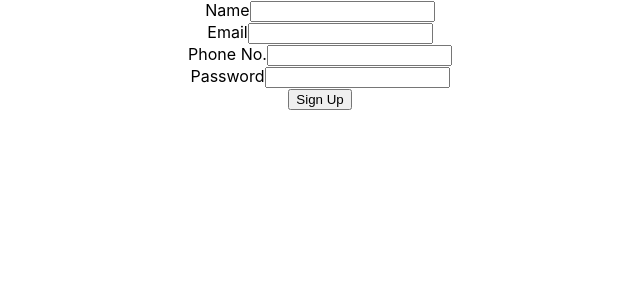
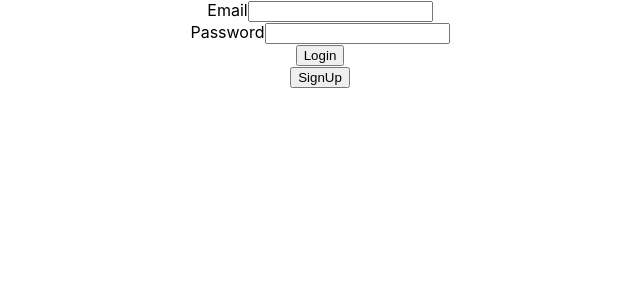
Before and after one commit to manan228/group_chat_app_frontend, a React (Create React App) app: page /login in a window 1280 px wide. Shown: the top 300 px of the page, without its empty margins (320-960 px from the left). Built offline with nearby package versions, Linux system fonts and the light colour scheme.

Commit message:
Added login component and started managing routers

```diff
--- a/package.json
+++ b/package.json
@@ -9,6 +9,7 @@
     "axios": "^1.1.3",
     "react": "^18.2.0",
     "react-dom": "^18.2.0",
+    "react-router-dom": "^6.4.2",
     "react-scripts": "5.0.1",
     "web-vitals": "^2.1.4"
   },
--- a/src/App.js
+++ b/src/App.js
@@ -1,10 +1,15 @@
-import SignUp from './SignUp';
-import './App.css';
+import SignUp from "./SignUp";
+import "./App.css";
+import Login from "./Login";
+import { Route, Routes } from "react-router-dom";
 
 function App() {
   return (
     <div className="App">
-      <SignUp />
+      <Routes>
+        <Route path="/signup" element={<SignUp />} />
+        <Route path="/login" element={<Login />} />
+      </Routes>
     </div>
   );
 }
--- /dev/null
+++ b/src/Login.jsx
@@ -0,0 +1,60 @@
+import axios from "axios";
+import React, { useRef } from "react";
+import { Navigate, redirect, useNavigate } from "react-router-dom";
+
+function Login() {
+  const navigate = useNavigate();
+  const emailInputRef = useRef();
+  const passwordInputRef = useRef();
+
+  const onLoginFormHandler = async (e) => {
+    e.preventDefault();
+
+    console.log(`on Login form handler clicked`);
+
+    const email = emailInputRef.current.value;
+    const password = passwordInputRef.current.value;
+
+    const loginObj = {
+      email,
+      password,
+    };
+
+    console.log(loginObj)
+
+    try {
+      const response = await axios.post(
+        "http://localhost:3000/login",
+        loginObj
+      );
+
+      console.log(response);
+    } catch (err) {
+      console.log(err.response.data);
+    }
+  };
+
+  return (
+    <>
+      <form onSubmit={onLoginFormHandler}>
+        <div>
+          <label>Email</label>
+          <input ref={emailInputRef} type="email" required />
+        </div>
+        <div>
+          <label>Password</label>
+          <input ref={passwordInputRef} type="password" required />
+        </div>
+        <button>Login</button>
+      </form>
+      {/* <button onClick={() => <Navigate to="/signup" replace={true} />}>
+        SignUp
+      </button> */}
+      <button onClick={() => navigate('/signup')}>
+        SignUp
+      </button>
+    </>
+  );
+}
+
+export default Login;
--- a/src/SignUp.jsx
+++ b/src/SignUp.jsx
@@ -2,6 +2,7 @@ import axios from "axios";
 import React, { useRef, useState } from "react";
 
 function SignUp() {
+  console.log(`inside signup`)
   const [error, setError] = useState(false);
 
   const nameInputRef = useRef();
@@ -34,12 +35,13 @@ function SignUp() {
 
       console.log(response.data);
 
-      alert("successfully signed up")
+      alert("successfully signed up");
     } catch (err) {
       console.log(err.response.data);
       setError("user already exist, please Login in");
     }
   };
+
   return (
     <>
       <form onSubmit={onSignUpFormHandler}>
```
Also changed, not shown: src/index.js (+9 -6 lines), 1 other file (tests, documents, lock files or other folders).
